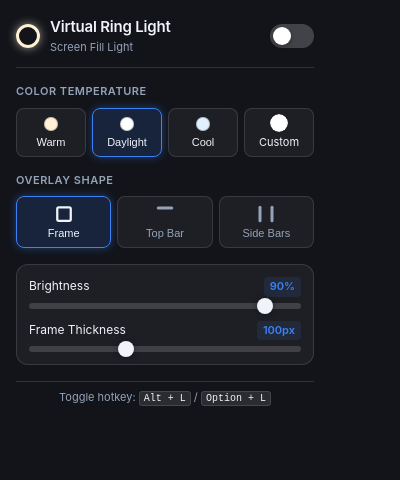
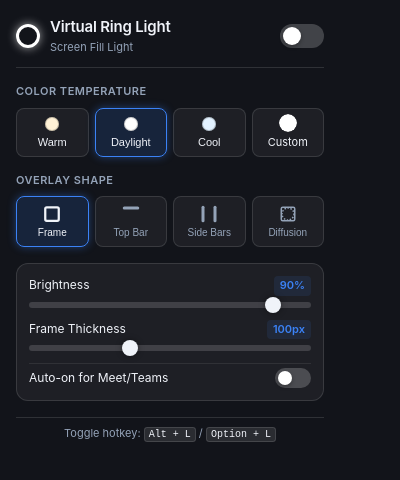
Before and after one commit to lxmwaniky/virtual-ringlight, a browser extension: page popup/popup.html in a window 400 px wide. Drawn offline with Linux system fonts and the light colour scheme.

Commit message:
feat: add diffusion shape, auto-trigger toggle, and fullscreen disable logic

```diff
--- a/popup/popup.css
+++ b/popup/popup.css
@@ -21,7 +21,7 @@
 }
 
 body {
-  width: 330px;
+  width: 340px;
   background-color: var(--bg-main);
   color: var(--text-primary);
   font-family: var(--font-family);
@@ -56,8 +56,8 @@ body {
   width: 24px;
   height: 24px;
   border-radius: 50%;
-  border: 3px solid #fff1d6;
-  box-shadow: 0 0 10px rgba(255, 241, 214, 0.6);
+  border: 3px solid #ffffff;
+  box-shadow: 0 0 10px rgba(255, 255, 255, 0.6);
   transition: all 0.3s ease;
 }
 
@@ -82,6 +82,11 @@ body {
   display: inline-block;
   width: 44px;
   height: 24px;
+}
+
+.switch.sm {
+  width: 36px;
+  height: 20px;
 }
 
 .switch input {
@@ -112,6 +117,13 @@ body {
   box-shadow: 0 2px 4px rgba(0, 0, 0, 0.3);
 }
 
+.switch.sm .slider:before {
+  height: 14px;
+  width: 14px;
+  left: 3px;
+  bottom: 3px;
+}
+
 input:checked + .slider {
   background-color: var(--active-color);
   box-shadow: 0 0 10px rgba(16, 185, 129, 0.4);
@@ -119,6 +131,10 @@ input:checked + .slider {
 
 input:checked + .slider:before {
   transform: translateX(20px);
+}
+
+.switch.sm input:checked + .slider:before {
+  transform: translateX(16px);
 }
 
 .main-content {
@@ -235,6 +251,10 @@ input:checked + .slider:before {
   gap: 6px;
 }
 
+.shape-grid.four-col {
+  grid-template-columns: repeat(4, 1fr);
+}
+
 .shape-btn {
   background: var(--bg-card);
   border: 1px solid var(--border-color);
@@ -245,7 +265,7 @@ input:checked + .slider:before {
   flex-direction: column;
   align-items: center;
   gap: 4px;
-  font-size: 11px;
+  font-size: 10px;
   cursor: pointer;
   transition: all 0.2s ease;
 }
@@ -279,6 +299,15 @@ input:checked + .slider:before {
   display: flex;
   flex-direction: column;
   gap: 6px;
+}
+
+.control-row.inline-switch {
+  flex-direction: row;
+  justify-content: space-between;
+  align-items: center;
+  font-size: 12px;
+  padding-top: 4px;
+  border-top: 1px solid rgba(255, 255, 255, 0.08);
 }
 
 .row-header {
--- a/popup/popup.html
+++ b/popup/popup.html
@@ -49,7 +49,7 @@
 
       <section class="section">
         <label class="section-label">Overlay Shape</label>
-        <div class="shape-grid">
+        <div class="shape-grid four-col">
           <button class="shape-btn active" data-shape="frame" title="Full Perimeter Frame">
             <svg viewBox="0 0 24 24" class="shape-icon"><rect x="3" y="3" width="18" height="18" rx="2" fill="none" stroke="currentColor" stroke-width="3"/></svg>
             <span>Frame</span>
@@ -61,6 +61,10 @@
           <button class="shape-btn" data-shape="side-strips" title="Dual Side Fill">
             <svg viewBox="0 0 24 24" class="shape-icon"><line x1="4" y1="3" x2="4" y2="21" stroke="currentColor" stroke-width="4" stroke-linecap="round"/><line x1="20" y1="3" x2="20" y2="21" stroke="currentColor" stroke-width="4" stroke-linecap="round"/></svg>
             <span>Side Bars</span>
+          </button>
+          <button class="shape-btn" data-shape="diffusion" title="Full Diffusion Box">
+            <svg viewBox="0 0 24 24" class="shape-icon"><circle cx="12" cy="12" r="8" fill="none" stroke="currentColor" stroke-width="2" stroke-dasharray="2 2"/><rect x="3" y="3" width="18" height="18" rx="2" fill="none" stroke="currentColor" stroke-width="2"/></svg>
+            <span>Diffusion</span>
           </button>
         </div>
       </section>
@@ -81,6 +85,14 @@
           </div>
           <input type="range" id="thickness-slider" min="20" max="250" step="5" value="100" class="range-input" />
         </div>
+
+        <div class="control-row inline-switch">
+          <label for="auto-trigger-toggle">Auto-on for Meet/Teams</label>
+          <label class="switch sm">
+            <input type="checkbox" id="auto-trigger-toggle" />
+            <span class="slider round"></span>
+          </label>
+        </div>
       </section>
     </main>
 
--- a/popup/popup.js
+++ b/popup/popup.js
@@ -9,6 +9,7 @@ document.addEventListener('DOMContentLoaded', async () => {
   const brightnessVal = document.getElementById('brightness-val');
   const thicknessSlider = document.getElementById('thickness-slider');
   const thicknessVal = document.getElementById('thickness-val');
+  const autoTriggerToggle = document.getElementById('auto-trigger-toggle');
 
   const DEFAULT_SETTINGS = {
     enabled: false,
@@ -16,7 +17,8 @@ document.addEventListener('DOMContentLoaded', async () => {
     brightness: 90,
     thickness: 100,
     preset: 'daylight',
-    shape: 'frame'
+    shape: 'frame',
+    autoTrigger: false
   };
 
   let currentState = { ...DEFAULT_SETTINGS };
@@ -34,6 +36,7 @@ document.addEventListener('DOMContentLoaded', async () => {
   function renderUI(state) {
     powerToggle.checked = state.enabled;
     logoRing.classList.toggle('active', state.enabled);
+    if (autoTriggerToggle) autoTriggerToggle.checked = !!state.autoTrigger;
 
     presetBtns.forEach(btn => {
       btn.classList.toggle('active', btn.dataset.preset === state.preset);
@@ -86,6 +89,13 @@ document.addEventListener('DOMContentLoaded', async () => {
     persistAndNotifyState();
   });
 
+  if (autoTriggerToggle) {
+    autoTriggerToggle.addEventListener('change', (e) => {
+      currentState.autoTrigger = e.target.checked;
+      persistAndNotifyState();
+    });
+  }
+
   presetBtns.forEach(btn => {
     btn.addEventListener('click', () => {
       currentState.preset = btn.dataset.preset;
```
Also changed, not shown: scripts/content.js (+26 -3 lines).
